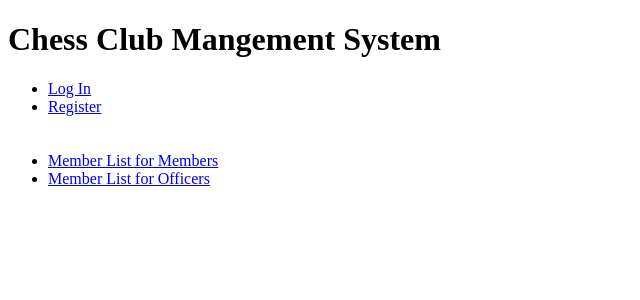
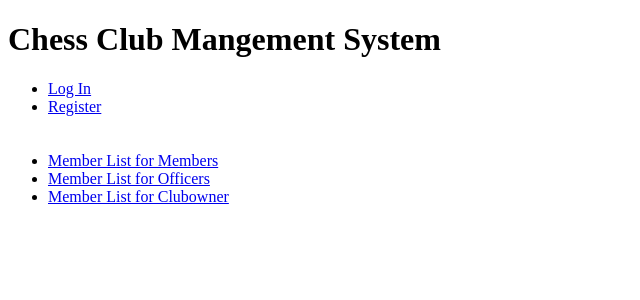
Before and after one commit to Heenal15/Team-Penguin, a Django app: page / in a window 1280 px wide. Shown: the top 300 px of the page, without its empty margins (0-640 px from the left). Run offline with Django 3.2, Linux system fonts and the light colour scheme; some libraries are stand-ins or nearby versions.

Commit message:
create page for Clubowner to promote and demote

```diff
--- a/clubs/templates/full_user_list.html
+++ b/clubs/templates/full_user_list.html
@@ -8,7 +8,8 @@
       <table class="table">
         <th scope="col"> </th>
         <th scope="col">Full Name:</th>
-        <th scope="col">Email:</th>
+        <th scope="col">Personal Details:</th>
+        <th scope="col">Position:</th>
         {% for user in users %}
           <tr>
             <td>
@@ -17,7 +18,6 @@
             <td>{{ user.full_name }}</td>
             <td><a href="{% url 'show_user' user.id %}">{{ user.email }}</a></td>
             <td>{{ user.experience }}</td>
-          </tr>
         {% endfor %}
       </table>
     </div>
--- a/clubs/templates/home.html
+++ b/clubs/templates/home.html
@@ -13,6 +13,7 @@
     <br><br>
     <li><a href='{% url 'member_list' %}'> Member List for Members </a></li>
     <li><a href='{% url 'full_user_list' %}'> Member List for Officers </a></li>
+    <li><a href='{% url 'memberlist_Clubowner' %}'> Member List for Clubowner </a></li>
   </ul>
 
 </body>
--- a/clubs/views.py
+++ b/clubs/views.py
@@ -44,11 +44,15 @@ def member_list(request):
     users = User.objects.all()
     return render(request, 'member_list.html', {'users': users})
 
+def memberlist_Clubowner(request):
+    users = User.objects.all()
+    return render(request, 'memberlist_Clubowner.html', {'users': users})
+
 def show_user(request, user_id):
     try:
         user = User.objects.get(id = user_id)
     except ObjectDoesNotExist:
-        return redirect('full_user_list')
+        return redirect('full_user_list','memberlist_Clubowner')
     else:
         return render(request, 'show_user.html', {'user': user})
 
--- a/system/urls.py
+++ b/system/urls.py
@@ -26,4 +26,5 @@ urlpatterns = [
     path('user/<int:user_id>', views.show_user, name='show_user'),
     path('members/', views.member_list, name='member_list'),
     path('all_users/', views.full_user_list, name='full_user_list'),
+    path('promotion_demotion/',views.memberlist_Clubowner, name='memberlist_Clubowner'),
 ]
```
Also changed, not shown: clubs/templates/memberlist_Clubowner.html (+5 -5 lines).
